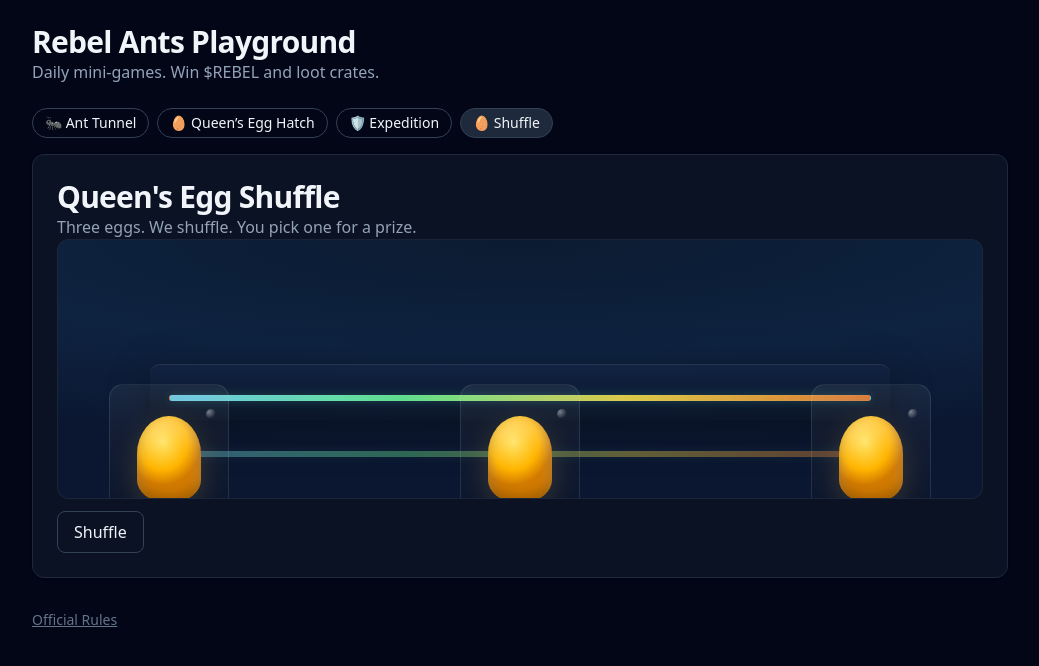
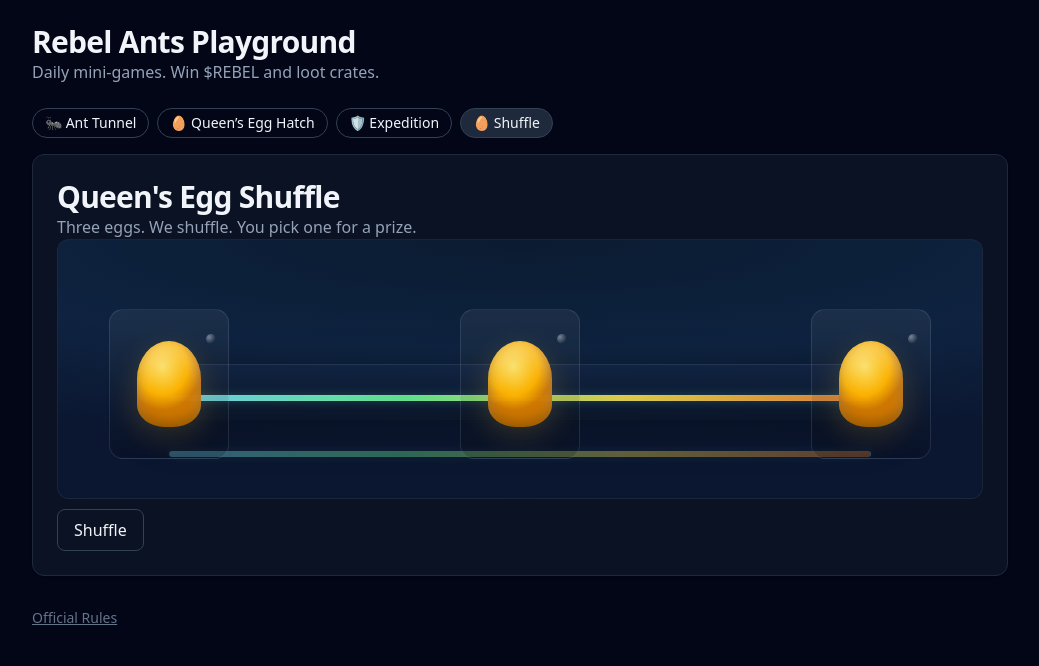
Before and after one commit to D1stknight/rebelants-playground, a Next.js app: page / in a window 1280 px wide. Both pictures are taken after a click on the button "🥚 Shuffle". Shown: the top 666 px of the page, without its empty margins (120-1159 px from the left). Built offline with nearby package versions, Linux system fonts and the light colour scheme.

Commit message:
Update globals.css

```diff
--- a/styles/globals.css
+++ b/styles/globals.css
@@ -258,3 +258,32 @@ body { @apply bg-slate-950 text-slate-100; }
 }
 .egg-body.always-wobble { animation: wobble 2.6s ease-in-out infinite; opacity:.98; }
 .egg-card.can-pick .egg-body.always-wobble { animation-duration: 1.45s; }
+
+/* ===== Shuffle overrides (centering + layering) ===== */
+.shuffle-scene { position: relative; height: 260px; overflow: hidden; }
+
+.egg-card {
+  position: absolute;
+  /* we position by left/top but center the card visually */
+  transform: translate(-50%, -50%);
+  top: 56%;
+  z-index: 25;
+  pointer-events: auto;
+}
+
+.egg-card .egg-body { animation-duration: 2.6s; opacity: .98; }
+.egg-card.can-pick .egg-body { animation: wobble 1.45s ease-in-out infinite; }
+
+/* CTA sits under eggs on purpose, but visible */
+.shuffle-cta { position: relative; z-index: 1; margin-top: 10px; }
+
+/* make the progress strip not intercept clicks */
+.strip { pointer-events: none; }
+
+/* wobble keyframes (fallback if not already defined) */
+@keyframes wobble {
+  0%, 100% { transform: translate(-50%, -50%) rotate(0deg); }
+  25% { transform: translate(-50%, -50%) rotate(-4deg); }
+  50% { transform: translate(-50%, -50%) rotate(4deg); }
+  75% { transform: translate(-50%, -50%) rotate(-2deg); }
+}
```
